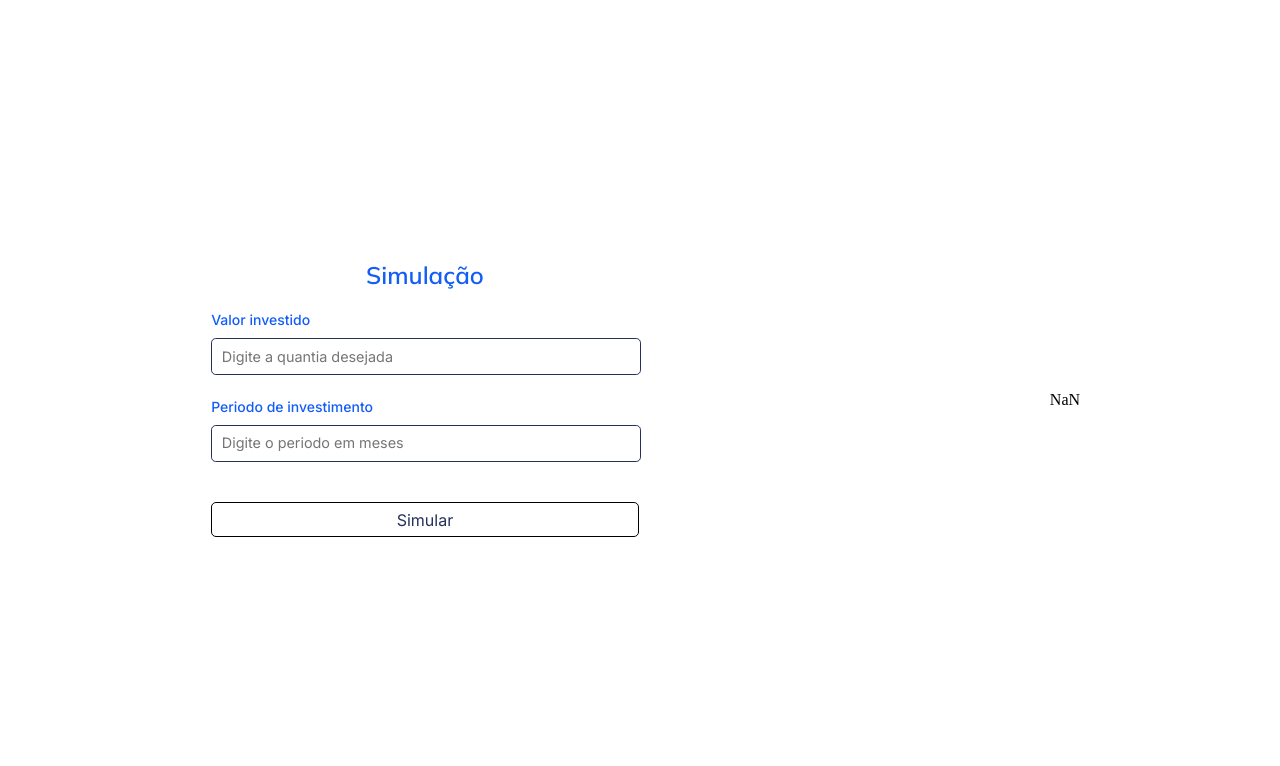
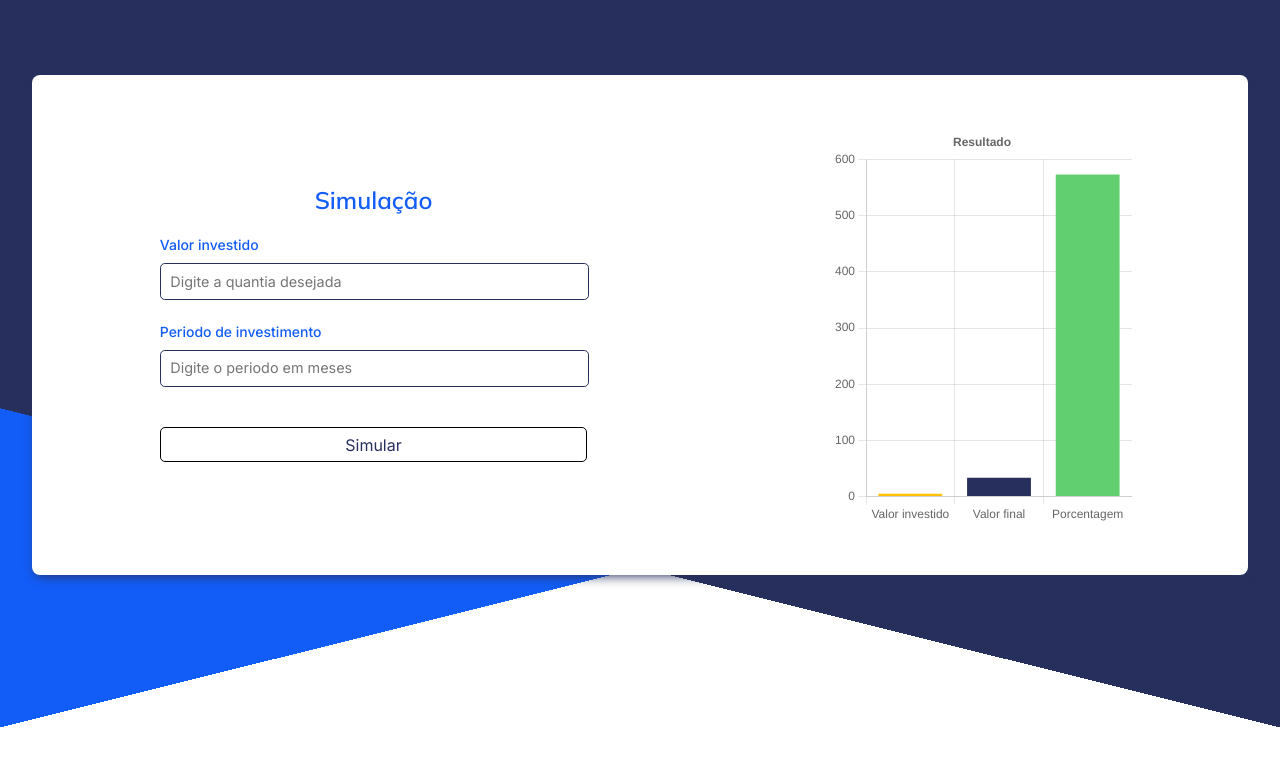
Before and after one commit to alexandrearaujoo/giro-investimentos, a React (Vite) app: page /dashboard in a window 1280 px wide. Both pictures are taken after typing "5", "5" into the empty fields and a click on the button "Simular". Shown: the top 766 px of the page. Built offline with nearby package versions, Linux system fonts and the light colour scheme; no server answers.

Commit message:
feat: dashboard done

```diff
--- a/package.json
+++ b/package.json
@@ -11,7 +11,9 @@
   "dependencies": {
     "@hookform/resolvers": "^2.9.7",
     "axios": "^0.27.2",
+    "chart.js": "^3.9.1",
     "react": "^18.2.0",
+    "react-chartjs-2": "^4.3.1",
     "react-dom": "^18.2.0",
     "react-hook-form": "^7.34.2",
     "react-hot-toast": "^2.3.0",
--- a/src/pages/Dashboard/index.tsx
+++ b/src/pages/Dashboard/index.tsx
@@ -4,7 +4,51 @@ import { Input } from "../../components/Input";
 import { useSelic } from "../../providers/Selic";
 import { yupResolver } from "@hookform/resolvers/yup";
 import { simulacaoSchema } from "../../schemas";
-import { Form, H1, Label, Main, Section, SectionForm, Span } from "./styles";
+import {
+  Form,
+  H1,
+  Label,
+  Main,
+  SectionForm,
+  FirstBgColor,
+  SecondBgColor,
+} from "./styles";
+import { TbChartInfographic } from "react-icons/tb";
+import {
+  Chart as ChartJS,
+  CategoryScale,
+  LinearScale,
+  BarElement,
+  Title,
+  Tooltip,
+  Legend,
+} from "chart.js";
+import { Bar } from "react-chartjs-2";
+import theme from "../../styles/theme";
+
+ChartJS.register(
+  CategoryScale,
+  LinearScale,
+  BarElement,
+  Title,
+  Tooltip,
+  Legend
+);
+
+export const options = {
+  responsive: true,
+  plugins: {
+    legend: {
+      display: false,
+    },
+    title: {
+      display: true,
+      text: "Resultado",
+    },
+  },
+};
+
+const labels = ["Valor investido", "Valor final", "Porcentagem"];
 
 interface SimulacaoProps {
   valor_investido: number;
@@ -14,6 +58,25 @@ interface SimulacaoProps {
 const Dashboard = () => {
   document.title = "Dashboard";
   const { calcularEmprestimo, resultado } = useSelic();
+
+  const lucro = resultado.valor_final - resultado.valor_investido;
+
+  const porcentagem = +Math.ceil((lucro / resultado.valor_investido) * 100);
+
+  const data = {
+    labels,
+    datasets: [
+      {
+        labels: "TESTE",
+        data: [resultado.valor_investido, resultado.valor_final, porcentagem],
+        backgroundColor: [
+          theme.colors.yellow,
+          theme.colors.blue2,
+          theme.colors.green,
+        ],
+      },
+    ],
+  };
 
   const {
     register,
@@ -30,6 +93,9 @@ const Dashboard = () => {
   };
 
   return (
+    <>
+      <FirstBgColor />
+      <SecondBgColor />
       <Main>
         <SectionForm>
           <Form onSubmit={handleSubmit(onSubmit)}>
@@ -52,23 +118,24 @@ const Dashboard = () => {
             <Button type="submit">Simular</Button>
           </Form>
         </SectionForm>
+        <div>
+          {resultado.valor_final ? (
+            <Bar
+              options={options}
+              data={data}
+              height={400}
+              style={{ maxWidth: "600" }}
+            />
+          ) : (
+            <>
+              <TbChartInfographic size={45} />
 
-      {resultado.valor_final && (
-        <Section>
-          <div>
-            <Label>
-              Valor investido: <Span>R$ {resultado.valor_investido}</Span>
-            </Label>
-            <Label>
-              Periodo de investimento: <Span>{resultado.periodo}</Span>
-            </Label>
-            <Label>
-              Valor final: <Span>R$ {resultado.valor_final.toFixed(2)}</Span>
-            </Label>
+              <Label>Nenhum resultado</Label>
+            </>
+          )}
         </div>
-        </Section>
-      )}
       </Main>
+    </>
   );
 };
 
--- a/src/pages/Dashboard/styles.ts
+++ b/src/pages/Dashboard/styles.ts
@@ -3,43 +3,51 @@ import styled from "styled-components";
 export const Main = styled.main`
   display: flex;
   flex-direction: column;
-  width: 100%;
-  height: 100vh;
+  width: 95%;
+  height: 755px;
   justify-content: space-around;
   align-items: center;
+  position: absolute;
+  z-index: 2;
+  background-color: white;
+  top: 50%;
+  left: 50%;
+  transform: translateX(-50%) translateY(-55%);
+  border-radius: 8px;
+  box-shadow: 0px 5px 12px -4px ${({theme}) => theme.colors.blue2};
+
+
+  > div:nth-child(2) {
+    display: flex;
+    flex-direction: column;
+    gap: 2rem;
+    align-items: center;
+
+    > svg {
+      color: ${({ theme }) => theme.colors.blue2};
+    }
+  }
 
   @media screen and (min-width: 768px) {
     flex-direction: row;
+    justify-content: space-around;
+    height: 500px;
+    transform: translateX(-50%) translateY(-65%);
   }
 `;
 
 export const SectionForm = styled.section`
   width: 95%;
   max-width: 450px;
-  height: 300px;
 `;
 
 export const Form = styled.form`
   width: 100%;
-  height: 100%;
+  height: 300px;
   display: flex;
   justify-content: space-around;
   flex-direction: column;
   align-items: center;
-`;
-
-export const Section = styled.section`
-  width: 95%;
-  max-width: 450px;
-  height: 300px;
-
-  > div {
-    display: flex;
-    flex-direction: column;
-    justify-content: space-around;
-    align-items: center;
-    height: 100%;
-  }
 `;
 
 export const H1 = styled.h1`
@@ -48,8 +56,6 @@ export const H1 = styled.h1`
   font-weight: ${({ theme }) => theme.weigthts.fontWeight600};
   color: ${({ theme }) => theme.colors.blue1};
 `;
-
-export const Span = styled.span``;
 
 export const Label = styled.label`
   font-size: 1rem;
@@ -60,3 +66,24 @@ export const Label = styled.label`
     font-size: 1.2rem;
   }
 `;
+
+export const FirstBgColor = styled.div`
+  background: rgb(18, 93, 247);
+  background: linear-gradient(
+    166deg,
+    rgba(18, 93, 247, 1) 65%,
+    rgba(255, 255, 255, 1) 65%
+  );
+  width: 100%;
+  min-height: 100vh;
+  position: absolute;
+`;
+
+export const SecondBgColor = styled.div`
+  background: rgb(39, 48, 93);
+  background: linear-gradient(194deg, rgba(39, 48, 93, 1) 65%, transparent 65%);
+
+  width: 100%;
+  min-height: 100vh;
+  position: absolute;
+`;
--- a/src/providers/Selic/index.tsx
+++ b/src/providers/Selic/index.tsx
@@ -29,7 +29,7 @@ interface Resultado {
 
 interface SelicContextData {
   valorSelic: ValorSelic;
-  resultado: Resultado
+  resultado: Resultado;
   getValue: () => Promise<void>;
   calcularEmprestimo: (data: EmprestimoProps) => void;
 }
@@ -37,7 +37,10 @@ interface SelicContextData {
 const SelicContext = createContext<SelicContextData>({} as SelicContextData);
 
 export const SelicProvider = ({ children }: Props) => {
-  const [valorSelic, setValorSelic] = useState<ValorSelic>({} as ValorSelic);
+  const [valorSelic, setValorSelic] = useState<ValorSelic>({
+    name: "SELIC",
+    valor: 13.75,
+  } as ValorSelic);
   const [resultado, setResultado] = useState<Resultado>({} as Resultado);
 
   useEffect(() => {
@@ -57,7 +60,7 @@ export const SelicProvider = ({ children }: Props) => {
       valor_investido * ((valor / 12) * periodo) + valor_investido;
 
     setResultado({
-      valor_final: resultado,
+      valor_final: +resultado.toFixed(2),
       periodo: periodo,
       valor_investido: valor_investido,
     });
--- a/src/styles/theme.ts
+++ b/src/styles/theme.ts
@@ -4,6 +4,8 @@ const theme = {
     blue2: "#27305d",
     white: "#ffffff",
     black: "#000000",
+    green: "#61CE70",
+    yellow: "#ffc107",
   },
 
   weigthts: {
```
Also changed, not shown: 1 other file (tests, documents, lock files or other folders). Lines whose indentation alone changed are shown as unchanged.
